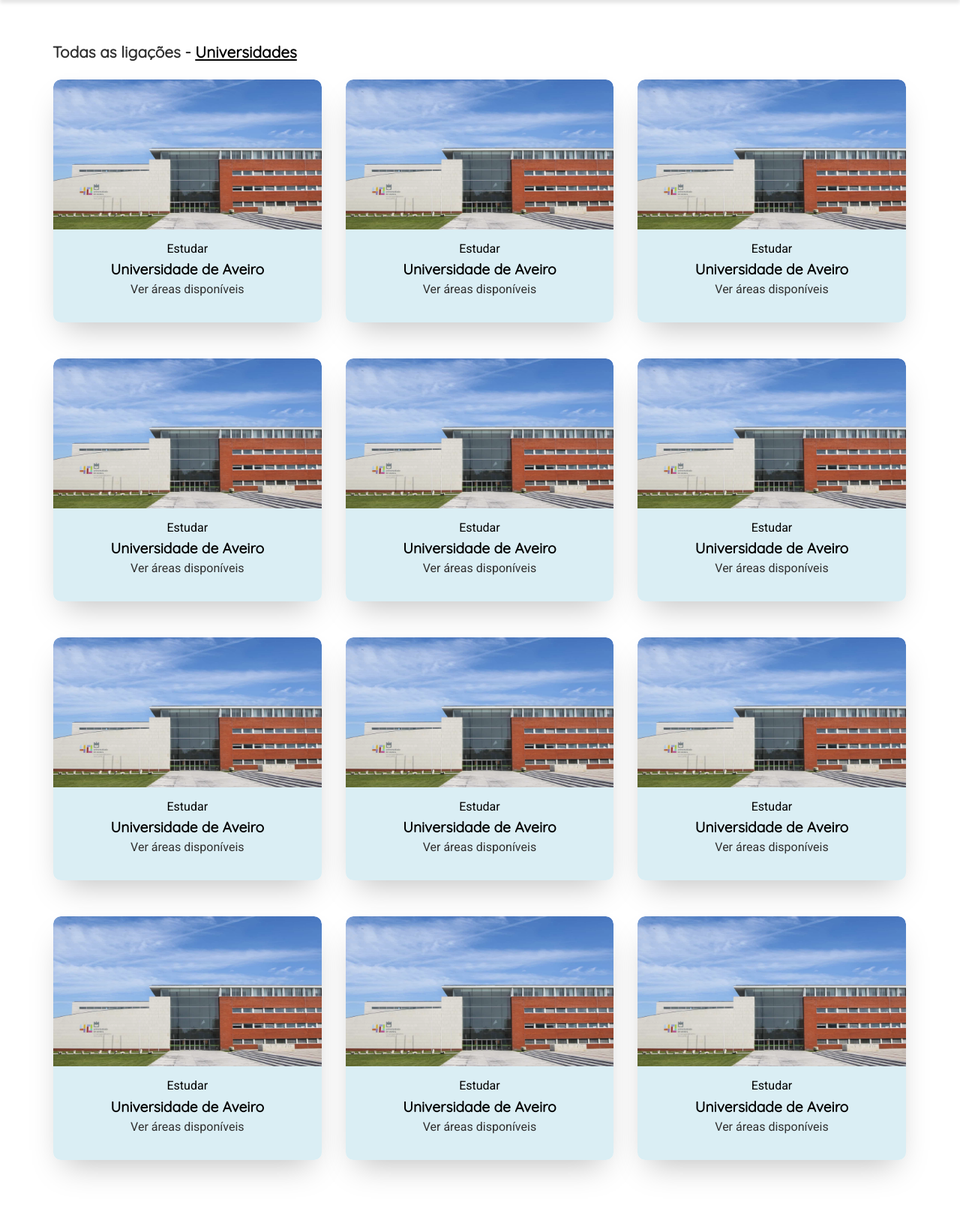
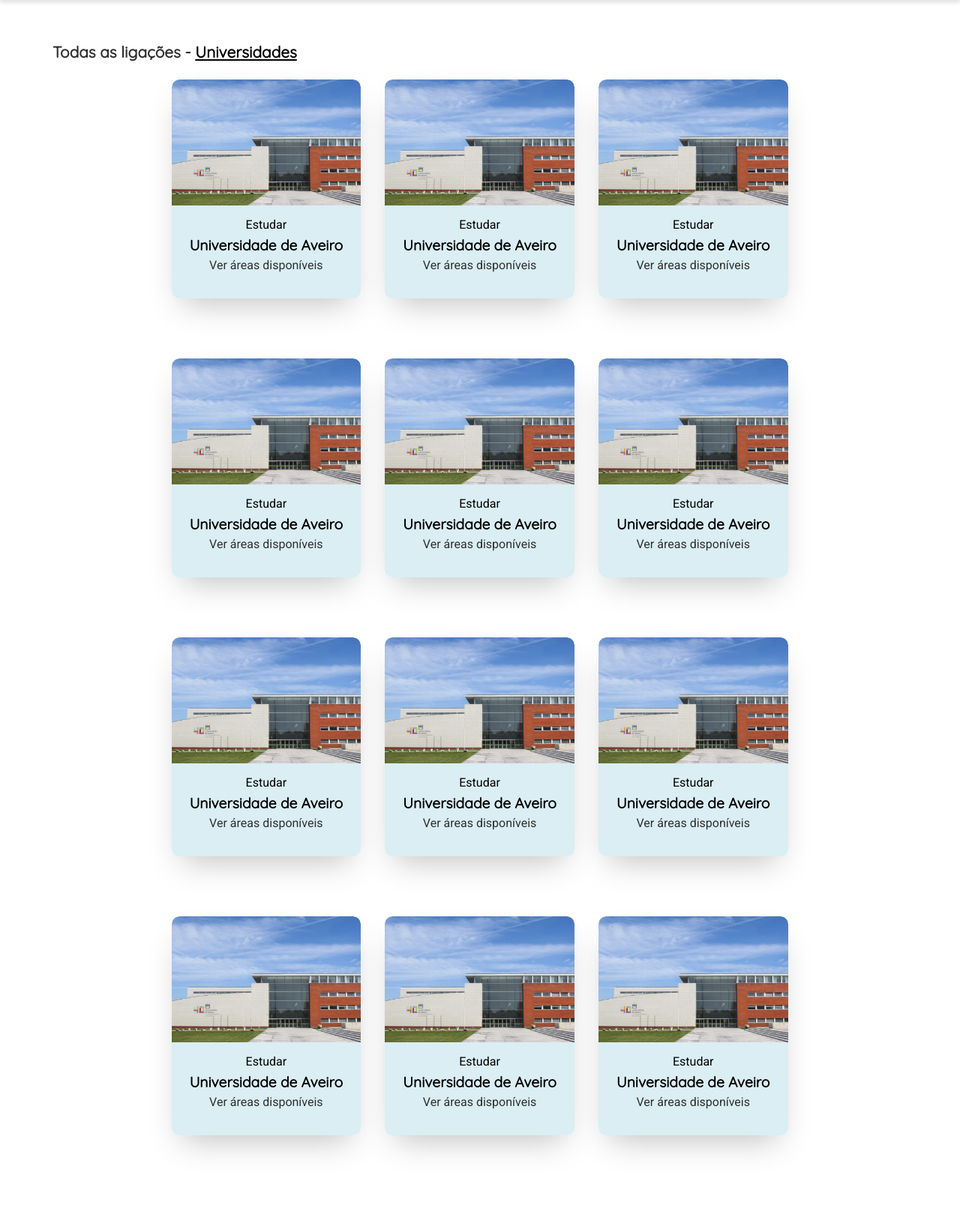
Before and after one commit to wtv-filipa/AppHiLives, a PHP site: page /allOptions_uni.php in a window 1280 px wide. Shown: the part 72-1699 px from the top of the page at 75% size. Run offline with PHP 8.4, Linux system fonts and the light colour scheme; some libraries are stand-ins or nearby versions.

Commit message:
Páginas alteradas: - allOptions_company.php + CSS; - allOptions_uni.php + CSS; - experiences.php + CSS
Foram alterados os tamanhos dos cards, imagens e foi colocado o mx-auto e o w-75

```diff
--- a/HiLives/public/components/allOptions_uni.php
+++ b/HiLives/public/components/allOptions_uni.php
@@ -10,11 +10,11 @@
 </div>
 
 
-<div class="card-deck text-center">
+<div class="card-deck text-center mx-auto w-75">
     <div class="cards">
         <div class="card-item">
             <div class="card-image">
-                <img class="w-100" src="img/ua.jpg"></div>
+                <img class="imagem" src="img/ua.jpg"></div>
             <div class="card-info">
                 <h4 class="card-intro description_title">Estudar</h4>
                 <h2 class="card-title sub_title">Universidade de Aveiro</h2>
@@ -26,7 +26,7 @@
     <div class="cards">
         <div class="card-item">
             <div class="card-image">
-                <img class="w-100" src="img/ua.jpg">
+                <img class="imagem" src="img/ua.jpg">
             </div>
             <div class="card-info">
                 <h4 class="card-intro description_title">Estudar</h4>
@@ -39,7 +39,7 @@
     <div class="cards">
         <div class="card-item">
             <div class="card-image">
-                <img class="w-100" src="img/ua.jpg"></div>
+                <img class="imagem" src="img/ua.jpg"></div>
             <div class="card-info">
                 <h4 class="card-intro description_title">Estudar</h4>
                 <h2 class="card-title sub_title">Universidade de Aveiro</h2>
@@ -49,11 +49,11 @@
     </div>
 </div>
 
-<div class="card-deck text-center">
+<div class="card-deck text-center mx-auto w-75">
     <div class="cards">
         <div class="card-item">
             <div class="card-image">
-                <img class="w-100" src="img/ua.jpg"></div>
+                <img class="imagem" src="img/ua.jpg"></div>
             <div class="card-info">
                 <h4 class="card-intro description_title">Estudar</h4>
                 <h2 class="card-title sub_title">Universidade de Aveiro</h2>
@@ -65,7 +65,7 @@
     <div class="cards">
         <div class="card-item">
             <div class="card-image">
-                <img class="w-100" src="img/ua.jpg"></div>
+                <img class="imagem" src="img/ua.jpg"></div>
             <div class="card-info">
                 <h4 class="card-intro description_title">Estudar</h4>
                 <h2 class="card-title sub_title">Universidade de Aveiro</h2>
@@ -77,7 +77,7 @@
     <div class="cards">
         <div class="card-item">
             <div class="card-image">
-                <img class="w-100" src="img/ua.jpg"></div>
+                <img class="imagem" src="img/ua.jpg"></div>
             <div class="card-info">
                 <h4 class="card-intro description_title">Estudar</h4>
                 <h2 class="card-title sub_title">Universidade de Aveiro</h2>
@@ -87,11 +87,11 @@
     </div>
 </div>
 
-<div class="card-deck text-center">
+<div class="card-deck text-center mx-auto w-75">
     <div class="cards">
         <div class="card-item">
             <div class="card-image">
-                <img class="w-100" src="img/ua.jpg"></div>
+                <img class="imagem" src="img/ua.jpg"></div>
             <div class="card-info">
                 <h4 class="card-intro description_title">Estudar</h4>
                 <h2 class="card-title sub_title">Universidade de Aveiro</h2>
@@ -103,7 +103,7 @@
     <div class="cards">
         <div class="card-item">
             <div class="card-image">
-                <img class="w-100" src="img/ua.jpg">
+                <img class="imagem" src="img/ua.jpg">
             </div>
             <div class="card-info">
                 <h4 class="card-intro description_title">Estudar</h4>
@@ -116,7 +116,7 @@
     <div class="cards">
         <div class="card-item">
             <div class="card-image">
-                <img class="w-100" src="img/ua.jpg"></div>
+                <img class="imagem" src="img/ua.jpg"></div>
             <div class="card-info">
                 <h4 class="card-intro description_title">Estudar</h4>
                 <h2 class="card-title sub_title">Universidade de Aveiro</h2>
@@ -126,11 +126,11 @@
     </div>
 </div>
 
-<div class="card-deck text-center">
+<div class="card-deck text-center mx-auto w-75">
     <div class="cards">
         <div class="card-item">
             <div class="card-image">
-                <img class="w-100" src="img/ua.jpg"></div>
+                <img class="imagem" src="img/ua.jpg"></div>
             <div class="card-info">
                 <h4 class="card-intro description_title">Estudar</h4>
                 <h2 class="card-title sub_title">Universidade de Aveiro</h2>
@@ -142,7 +142,7 @@
     <div class="cards">
         <div class="card-item">
             <div class="card-image">
-                <img class="w-100" src="img/ua.jpg"></div>
+                <img class="imagem" src="img/ua.jpg"></div>
             <div class="card-info">
                 <h4 class="card-intro description_title">Estudar</h4>
                 <h2 class="card-title sub_title">Universidade de Aveiro</h2>
@@ -154,7 +154,7 @@
     <div class="cards">
         <div class="card-item">
             <div class="card-image">
-                <img class="w-100" src="img/ua.jpg"></div>
+                <img class="imagem" src="img/ua.jpg"></div>
             <div class="card-info">
                 <h4 class="card-intro description_title">Estudar</h4>
                 <h2 class="card-title sub_title">Universidade de Aveiro</h2>
--- a/HiLives/public/css/allOptions_uni.css
+++ b/HiLives/public/css/allOptions_uni.css
@@ -62,6 +62,7 @@
     flex-direction: column;
     background-color: #fff;
     width: 100%;
+    height: 90%;
     border-radius: 10px;
     box-shadow: 0 20px 40px -14px rgba(0, 0, 0, 0.25);
     overflow: hidden;
@@ -142,6 +143,14 @@
 #recenttags {
     margin-bottom: 15px;
 }
+
+
+.imagem{
+
+    width: auto;
+    height: 100%;
+}
+
 
 img.tagpost_thumb {
     float: left;
--- a/HiLives/public/css/experiences.css
+++ b/HiLives/public/css/experiences.css
@@ -15,17 +15,18 @@
 
 }
 
+
 .xp_titulo {
 
     margin-top: 12px;
-    margin-right: 220px;
+    margin-right: 120px;
     float: right;
     font-weight: bold;
 }
 
 .username {
 
-    margin-right: 233px;
+    margin-right: 133px;
     margin-top: -20px;
     float: right;
     font-size: 12px;
```
Also changed, not shown: HiLives/public/components/allOptions_company.php (+16 -16 lines), HiLives/public/components/experiences.php (+32 -12 lines), HiLives/public/css/allOptions_company.css (+8 -0 lines).
